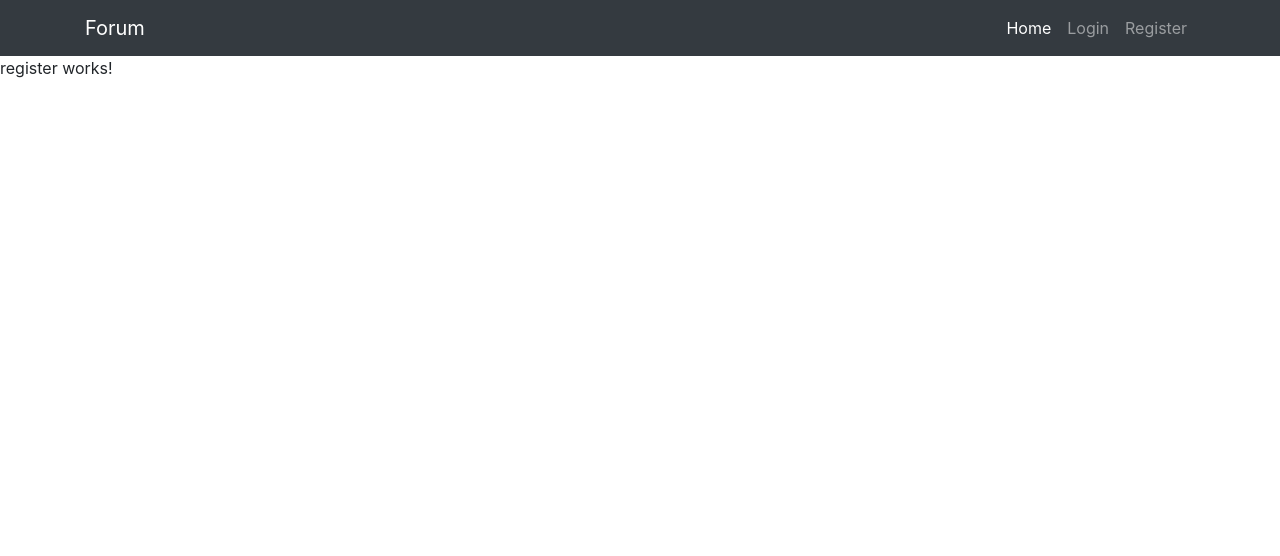
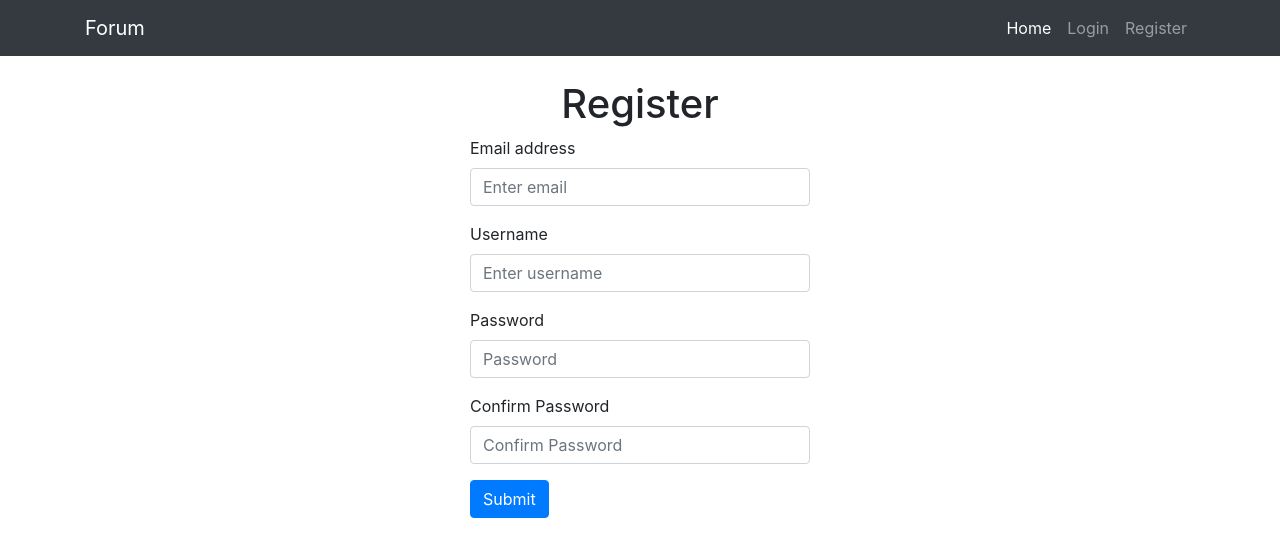
Before and after one commit to adrianpalomares/forum, an Angular app in the folder src/main/resources/frontend/angular-app/: page /register in a window 1280 px wide. Shown: the top 556 px of the page. Built offline with nearby package versions, Linux system fonts and the light colour scheme; a web font is replaced by a local one.

Commit message:
added layout for register page

```diff
--- a/src/main/resources/frontend/angular-app/src/app/pages/register/register.component.css
+++ b/src/main/resources/frontend/angular-app/src/app/pages/register/register.component.css
@@ -0,0 +1,3 @@
+h1 {
+    text-align: center;
+}
--- a/src/main/resources/frontend/angular-app/src/app/pages/register/register.component.html
+++ b/src/main/resources/frontend/angular-app/src/app/pages/register/register.component.html
@@ -1 +1,43 @@
-<p>register works!</p>
+<div class="container mt-4">
+  <h1>Register</h1>
+  <form [formGroup]="form" class="col-sm-4 mx-auto">
+    <div class="form-group">
+      <label for="inputEmail">Email address</label>
+      <input
+        type="email"
+        class="form-control"
+        id="inputEmail"
+        placeholder="Enter email"
+      />
+    </div>
+    <div class="form-group">
+      <label for="inputUsername">Username</label>
+      <input
+        type="text"
+        class="form-control"
+        id="inputUsername"
+        placeholder="Enter username"
+      />
+    </div>
+
+    <div class="form-group">
+      <label for="inputPassword">Password</label>
+      <input
+        type="password"
+        class="form-control"
+        id="inputPassword"
+        placeholder="Password"
+      />
+    </div>
+     <div class="form-group">
+      <label for="inputConfirmPassword">Confirm Password</label>
+      <input
+        type="password"
+        class="form-control"
+        id="inputConfirmPassword"
+        placeholder="Confirm Password"
+      />
+    </div>
+    <button type="submit" class="btn btn-primary">Submit</button>
+  </form>
+</div>
--- a/src/main/resources/frontend/angular-app/src/app/pages/register/register.component.ts
+++ b/src/main/resources/frontend/angular-app/src/app/pages/register/register.component.ts
@@ -1,15 +1,19 @@
 import { Component, OnInit } from '@angular/core';
+import { FormBuilder, FormGroup } from '@angular/forms';
+import { AuthService } from 'src/app/auth/auth.service';
 
 @Component({
-  selector: 'app-register',
-  templateUrl: './register.component.html',
-  styleUrls: ['./register.component.css']
+    selector: 'app-register',
+    templateUrl: './register.component.html',
+    styleUrls: ['./register.component.css'],
 })
 export class RegisterComponent implements OnInit {
+    form: FormGroup;
+    constructor(private fb: FormBuilder, private authService: AuthService) {}
 
-  constructor() { }
+    ngOnInit(): void {
+        this.form = this.fb.group({
 
-  ngOnInit(): void {
-  }
-
+        });
+    }
 }
```
